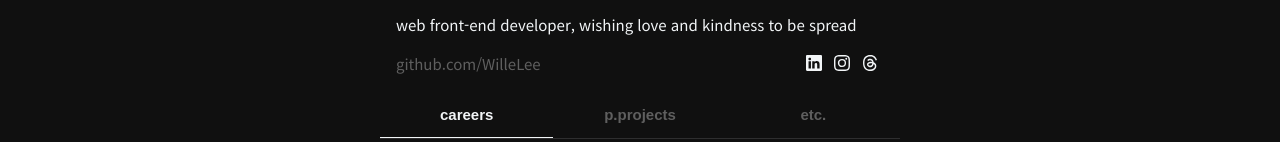
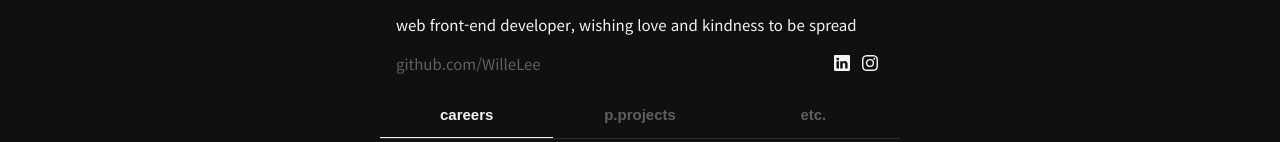
Before and after one commit to WilleLee/wille_logs, a Next.js app: page /wille in a window 1280 px wide. Shown: the part 156-298 px from the top of the page. Built offline with nearby package versions, Linux system fonts and the light colour scheme; no server answers.

Commit message:
[REMOVE] removed thread link

```diff
--- a/app/components/pages/wille/Profile/ProfileLinks.tsx
+++ b/app/components/pages/wille/Profile/ProfileLinks.tsx
@@ -22,9 +22,9 @@ const ProfileLinks = React.memo(function ProfileLinks() {
         <a href="https://www.instagram.com/wille_lee_reactive/" target="_blank">
           <InstagramSvg width="28" />
         </a>
-        <a href="https://www.threads.net/@wille_lee_reactive" target="_blank">
+        {/* <a href="https://www.threads.net/@wille_lee_reactive" target="_blank">
           <ThreadsSvg width="28" />
-        </a>
+        </a> */}
       </div>
     </div>
   );
```
Also changed, not shown: 1 other file (tests, documents, lock files or other folders).
